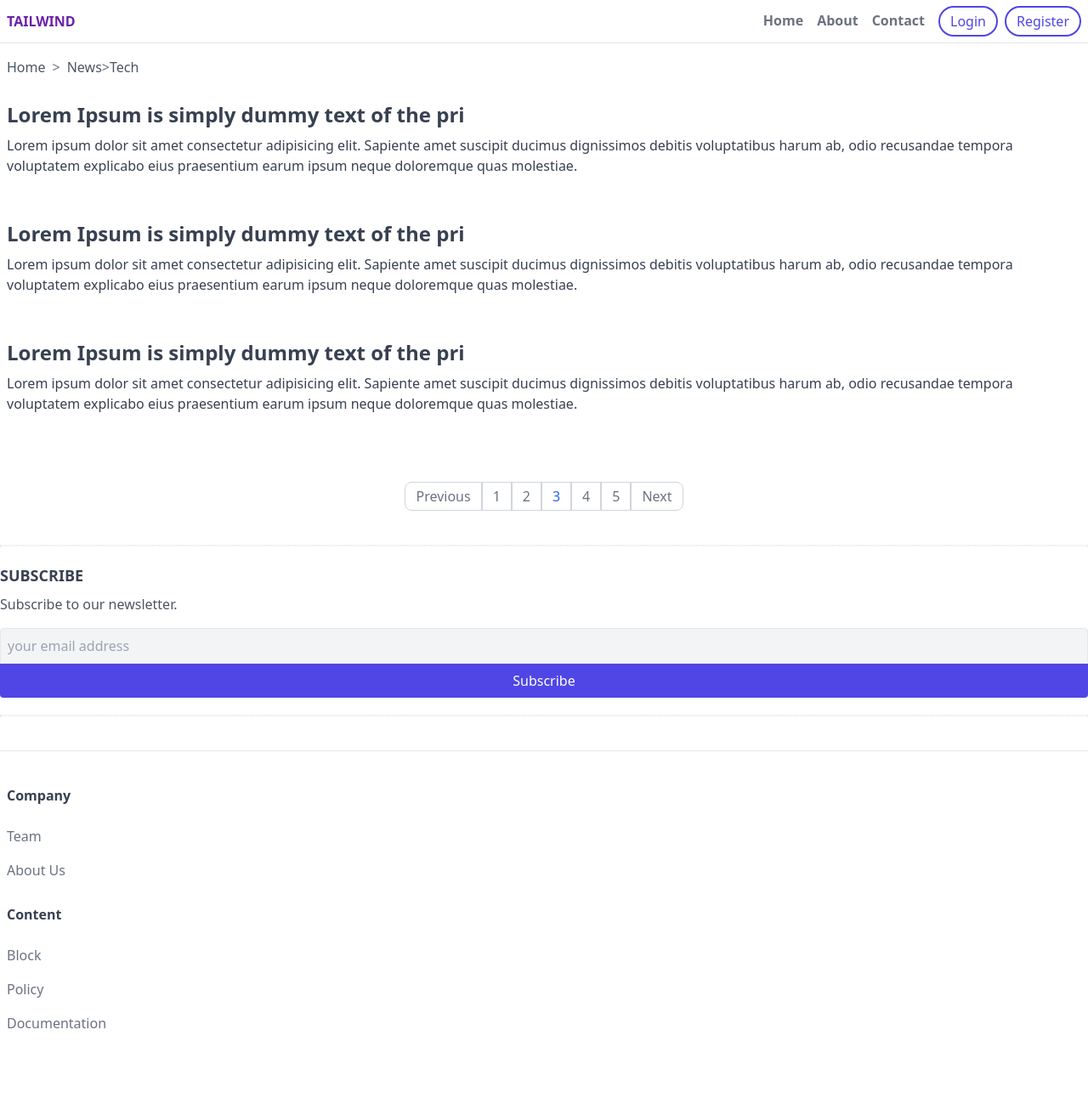
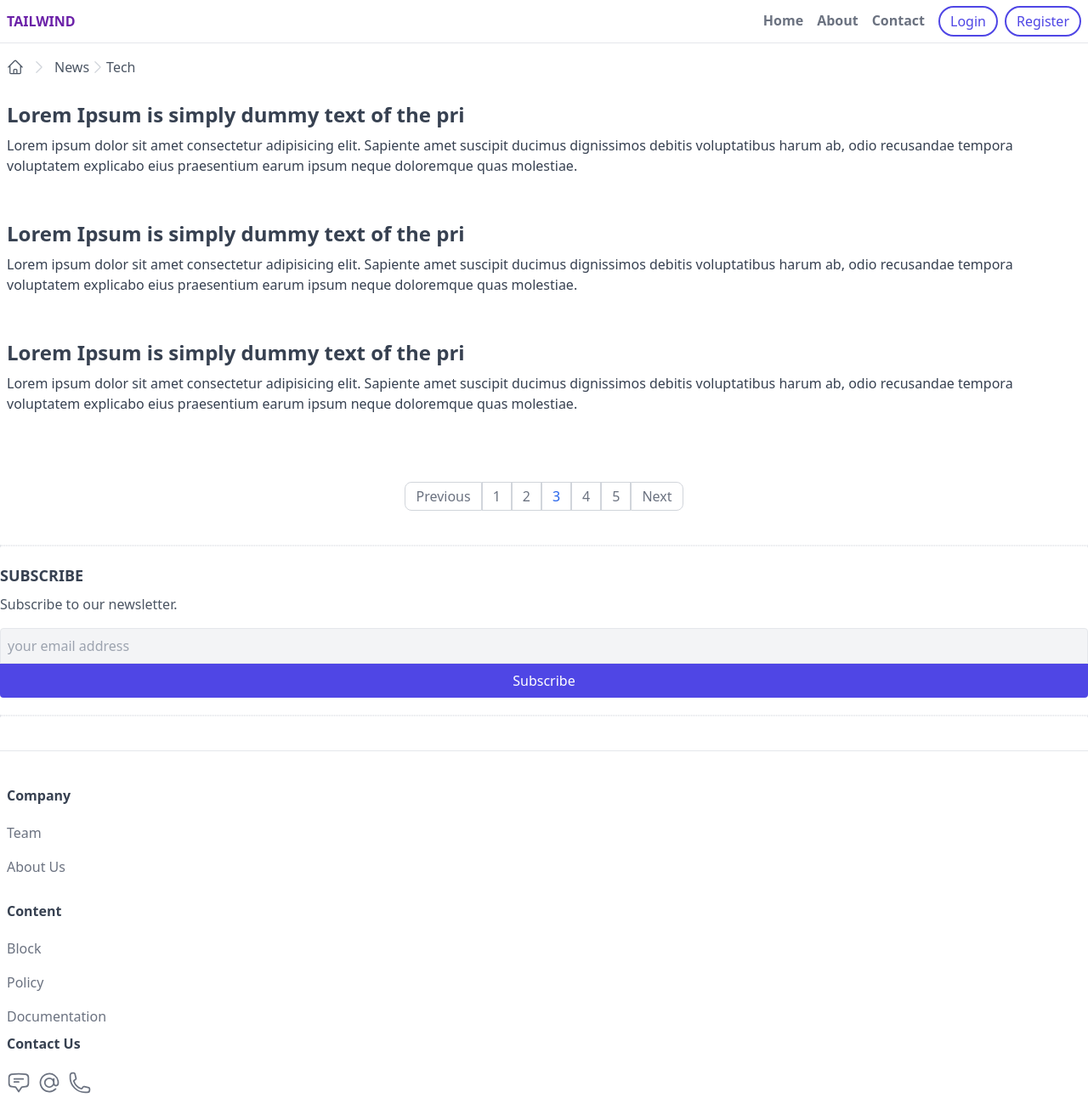
Before and after one commit to Shkirenkoroma/tailwindProgect, a website: page index.html in a window 1280 px wide. Shown: the whole page at 85% size. Before the commit the page ends 1264 px from the top, so only its background shows below. Drawn offline with Linux system fonts and the light colour scheme.

Commit message:
feature/TLW: added new style for links

```diff
--- a/index.html
+++ b/index.html
@@ -44,10 +44,55 @@
     <main>
       <div class="px-2 flex items-center">
         <div class="py-4 overflow-y-auto whitespace-nowrap flex items-center">
-          <a href="#" class="text-gray-600 hover:text-gray-900">Home</a>
-          <span class="mx-2 text-gray-500">&gt;</span>
+          <a href="#" class="text-gray-600 hover:text-gray-900">
+            <svg
+              xmlns="http://www.w3.org/2000/svg"
+              fill="none"
+              viewBox="0 0 24 24"
+              stroke-width="1.5"
+              stroke="currentColor"
+              class="w-5 h-5"
+            >
+              <path
+                stroke-linecap="round"
+                stroke-linejoin="round"
+                d="M2.25 12l8.954-8.955c.44-.439 1.152-.439 1.591 0L21.75 12M4.5 9.75v10.125c0 .621.504 1.125 1.125 1.125H9.75v-4.875c0-.621.504-1.125 1.125-1.125h2.25c.621 0 1.125.504 1.125 1.125V21h4.125c.621 0 1.125-.504 1.125-1.125V9.75M8.25 21h8.25"
+              />
+            </svg>
+          </a>
+          <span class="mx-2 text-gray-300">
+            <svg
+              xmlns="http://www.w3.org/2000/svg"
+              fill="none"
+              viewBox="0 0 24 24"
+              stroke-width="1.5"
+              stroke="currentColor"
+              class="w-5 h-5"
+            >
+              <path
+                stroke-linecap="round"
+                stroke-linejoin="round"
+                d="M8.25 4.5l7.5 7.5-7.5 7.5"
+              />
+            </svg>
+          </span>
           <a href="#" class="text-gray-600 hover:text-gray-900">News</a>
-          <span class="text-gray-500">&gt;</span>
+          <span class="text-gray-300">
+            <svg
+              xmlns="http://www.w3.org/2000/svg"
+              fill="none"
+              viewBox="0 0 24 24"
+              stroke-width="1.5"
+              stroke="currentColor"
+              class="w-5 h-5"
+            >
+              <path
+                stroke-linecap="round"
+                stroke-linejoin="round"
+                d="M8.25 4.5l7.5 7.5-7.5 7.5"
+              />
+            </svg>
+          </span>
           <a href="#" class="text-gray-600 hover:text-gray-900">Tech</a>
         </div>
       </div>
@@ -162,7 +207,7 @@
     <footer class="border-t mt-10 py-10 px-2">
       <div>
         <div class="mb-5">
-          <h6 class="font-semibold text-gray-700 mb-4">Company</h6>
+          <h6 class="font-semibold text-gray-700 mb-3">Company</h6>
           <ul>
             <li>
               <a href="#" class="footer-link">
@@ -177,7 +222,7 @@
           </ul>
         </div>
         <div>
-          <h6 class="font-semibold text-gray-700 mb-4">Content</h6>
+          <h6 class="font-semibold text-gray-700 mb-3">Content</h6>
           <ul>
             <li>
               <a
@@ -209,6 +254,73 @@
             </li>
           </ul>
         </div>
+        <div>
+          <h6 class="font-semibold text-gray-700 mb-3">Contact Us</h6>
+          <ul class="flex">
+            <li class="mr-2">
+              <a
+                class="inline-block text-gray-500 py-2 hover:underline"
+                href="#"
+              >
+                <svg
+                  xmlns="http://www.w3.org/2000/svg"
+                  fill="none"
+                  viewBox="0 0 24 24"
+                  stroke-width="1.5"
+                  stroke="currentColor"
+                  class="w-7 h-7"
+                >
+                  <path
+                    stroke-linecap="round"
+                    stroke-linejoin="round"
+                    d="M7.5 8.25h9m-9 3H12m-9.75 1.51c0 1.6 1.123 2.994 2.707 3.227 1.129.166 2.27.293 3.423.379.35.026.67.21.865.501L12 21l2.755-4.133a1.14 1.14 0 01.865-.501 48.172 48.172 0 003.423-.379c1.584-.233 2.707-1.626 2.707-3.228V6.741c0-1.602-1.123-2.995-2.707-3.228A48.394 48.394 0 0012 3c-2.392 0-4.744.175-7.043.513C3.373 3.746 2.25 5.14 2.25 6.741v6.018z"
+                  />
+                </svg>
+              </a>
+            </li>
+            <li li class="mr-2">
+              <a
+                class="inline-block text-gray-500 py-2 hover:underline"
+                href="#"
+              >
+                <svg
+                  xmlns="http://www.w3.org/2000/svg"
+                  fill="none"
+                  viewBox="0 0 24 24"
+                  stroke-width="1.5"
+                  stroke="currentColor"
+                  class="w-7 h-7"
+                >
+                  <path
+                    stroke-linecap="round"
+                    d="M16.5 12a4.5 4.5 0 11-9 0 4.5 4.5 0 019 0zm0 0c0 1.657 1.007 3 2.25 3S21 13.657 21 12a9 9 0 10-2.636 6.364M16.5 12V8.25"
+                  />
+                </svg>
+              </a>
+            </li>
+            <li li class="mr-2">
+              <a
+                class="inline-block text-gray-500 py-2 hover:underline"
+                href="#"
+              >
+                <svg
+                  xmlns="http://www.w3.org/2000/svg"
+                  fill="none"
+                  viewBox="0 0 24 24"
+                  stroke-width="1.5"
+                  stroke="currentColor"
+                  class="w-7 h-7"
+                >
+                  <path
+                    stroke-linecap="round"
+                    stroke-linejoin="round"
+                    d="M2.25 6.75c0 8.284 6.716 15 15 15h2.25a2.25 2.25 0 002.25-2.25v-1.372c0-.516-.351-.966-.852-1.091l-4.423-1.106c-.44-.11-.902.055-1.173.417l-.97 1.293c-.282.376-.769.542-1.21.38a12.035 12.035 0 01-7.143-7.143c-.162-.441.004-.928.38-1.21l1.293-.97c.363-.271.527-.734.417-1.173L6.963 3.102a1.125 1.125 0 00-1.091-.852H4.5A2.25 2.25 0 002.25 4.5v2.25z"
+                  />
+                </svg>
+              </a>
+            </li>
+          </ul>
+        </div>
       </div>
     </footer>
   </body>
```
Also changed, not shown: public/styles.css.
